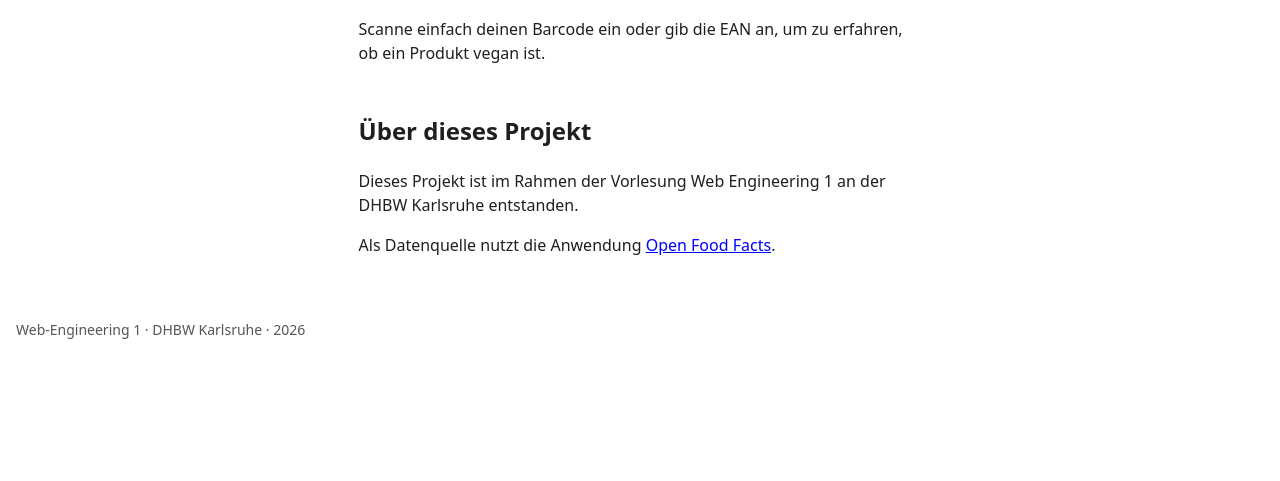
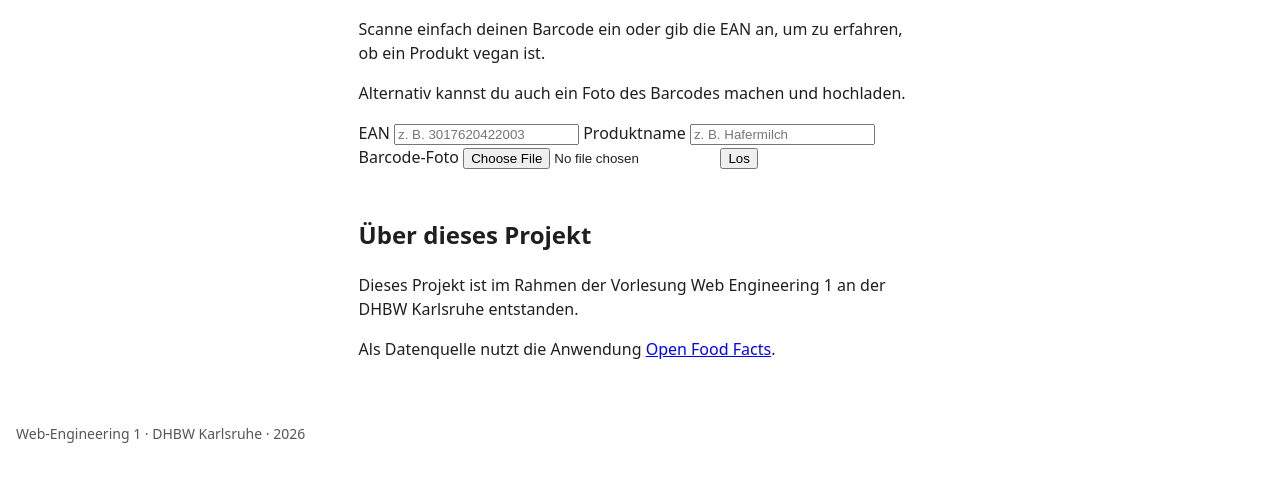
Before and after one commit to blccming/isitvegan, a website: page index.html in a window 1280 px wide. Shown: the part 187-668 px from the top of the page. Drawn offline with Linux system fonts and the light colour scheme.

Commit message:
form mit drei feldern hinzugefügt

```diff
--- a/index.html
+++ b/index.html
@@ -21,14 +21,21 @@
       <h1 id="start-titel">Is it vegan?</h1>
       <h2>Entdecke, ob Produkte vegan sind</h2>
       <p>Scanne einfach deinen Barcode ein oder gib die EAN an, um zu erfahren, ob ein Produkt vegan ist.</p>
+      <p>Alternativ kannst du auch ein Foto des Barcodes machen und hochladen.</p>
 
-      <!-- Ab Termin 2: euer Formular
       <form>
-        <label for="suche">Suche</label>
-        <input id="suche" name="suche" type="text" required minlength="3">
+        <label for="suche">EAN</label>
+        <input id="suche" name="ean" type="text" inputmode="numeric" pattern="[0-9]{8,14}" minlength="8" maxlength="14" placeholder="z. B. 3017620422003">
+
+        <label for="produktname">Produktname</label>
+        <input id="produktname" name="produktname" type="search" placeholder="z. B. Hafermilch" required>
+
+        <label for="barcodebild">Barcode-Foto</label>
+        <input id="barcodebild" name="barcodebild" type="file" accept="image/*" capture="environment">
+
         <button type="submit">Los</button>
       </form>
-      -->
+
 
       <!-- Ab Termin 6: hier landen die Daten
       <p id="status" role="status"></p>
```
Also changed, not shown: app.js (line endings or trailing spaces).
